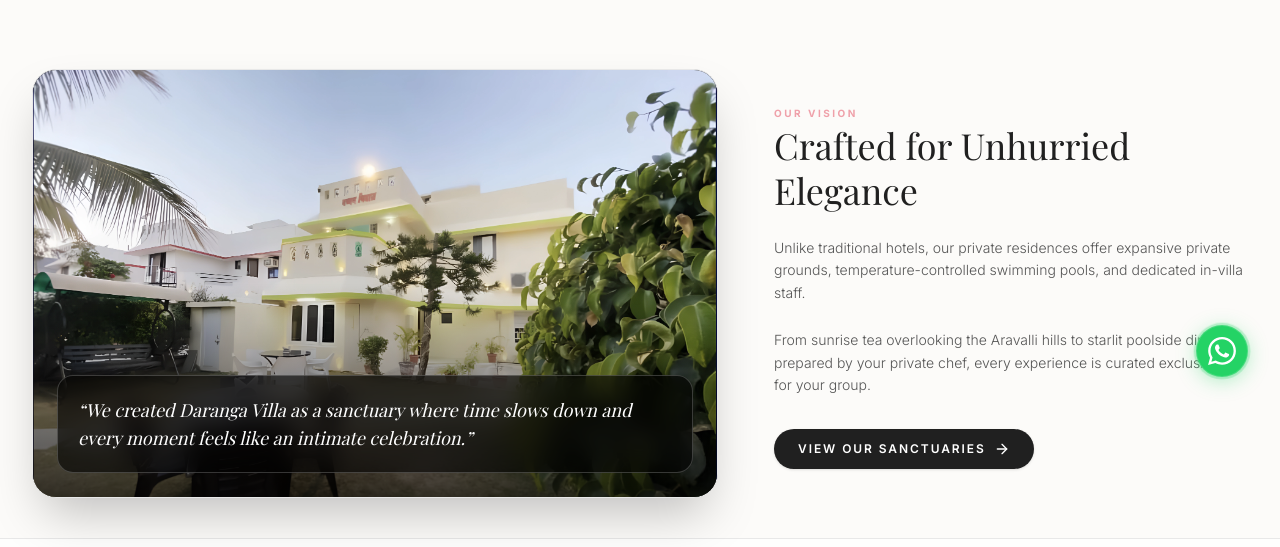
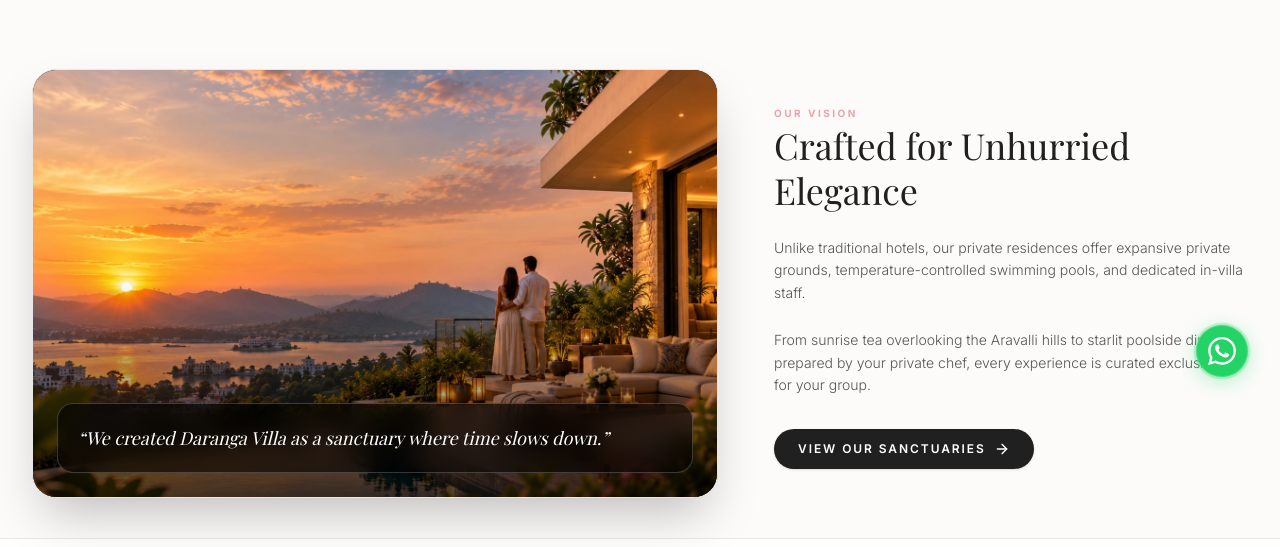
Before and after one commit to Jainam2110/daranga-villa, a Next.js app: page /about in a window 1280 px wide. Shown: the part 391-938 px from the top of the page. Built offline with nearby package versions, Linux system fonts and the light colour scheme; no server answers; a web font is replaced by a local one.

Commit message:
new images changes

```diff
--- a/app/about/page.tsx
+++ b/app/about/page.tsx
@@ -104,7 +104,7 @@ export default function AboutPage() {
               <div className="lg:col-span-7">
                 <div className="relative aspect-[16/10] w-full rounded-3xl overflow-hidden bg-[#202020] shadow-2xl border border-[#E8E8E8] dark:border-[#383838]">
                   <Image
-                    src="/images/hero/heroimg.webp"
+                    src="/images/villas/WhatsApp Image 2026-10-05 at 12.10.38 (1).jpeg"
                     alt="Daranga Villa Estate Udaipur"
                     fill
                     priority
@@ -114,7 +114,7 @@ export default function AboutPage() {
                   <div className="absolute inset-0 bg-gradient-to-t from-black/70 via-transparent to-transparent pointer-events-none" />
                   <div className="absolute bottom-6 left-6 right-6 p-4 sm:p-5 rounded-2xl bg-black/60 backdrop-blur-md border border-white/20 text-white">
                     <p className="font-serif text-base sm:text-lg italic font-light">
-                      &ldquo;We created Daranga Villa as a sanctuary where time slows down and every moment feels like an intimate celebration.&rdquo;
+                      &ldquo;We created Daranga Villa as a sanctuary where time slows down.&rdquo;
                     </p>
                   </div>
                 </div>
```
